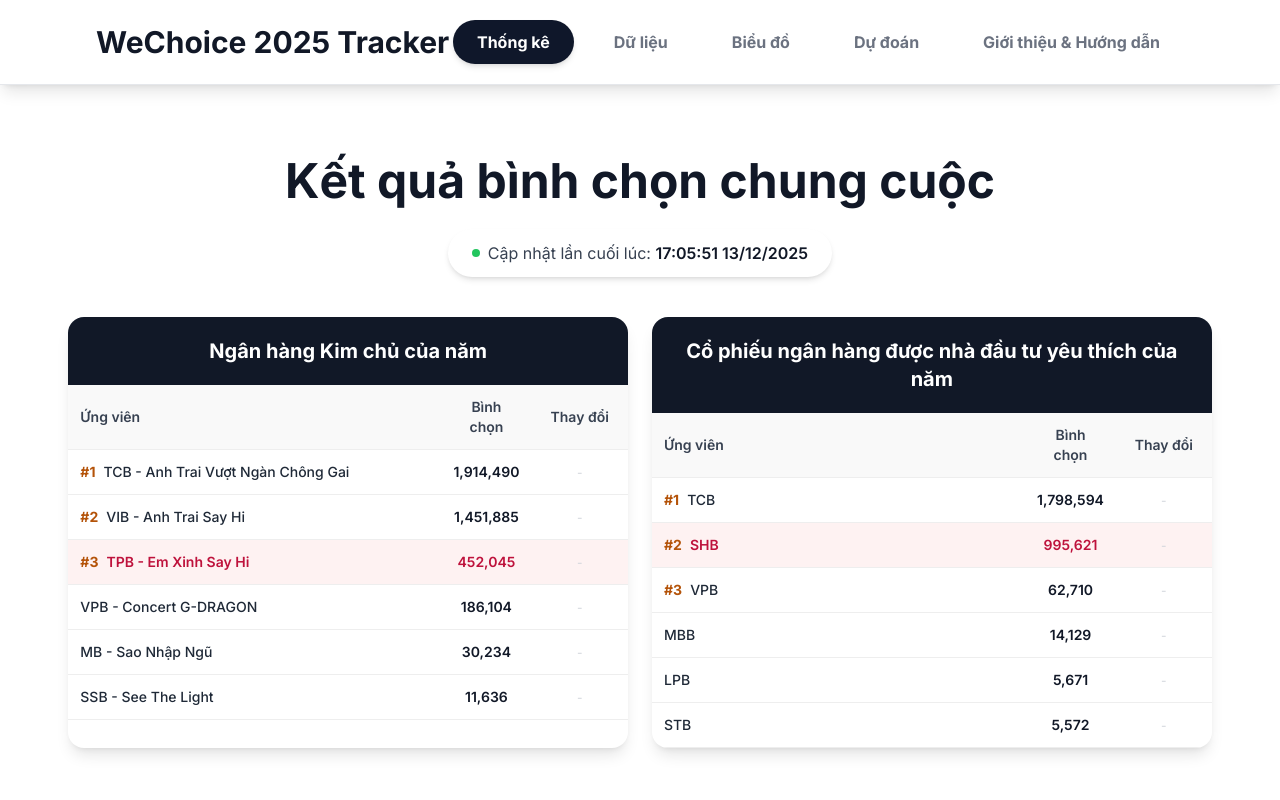
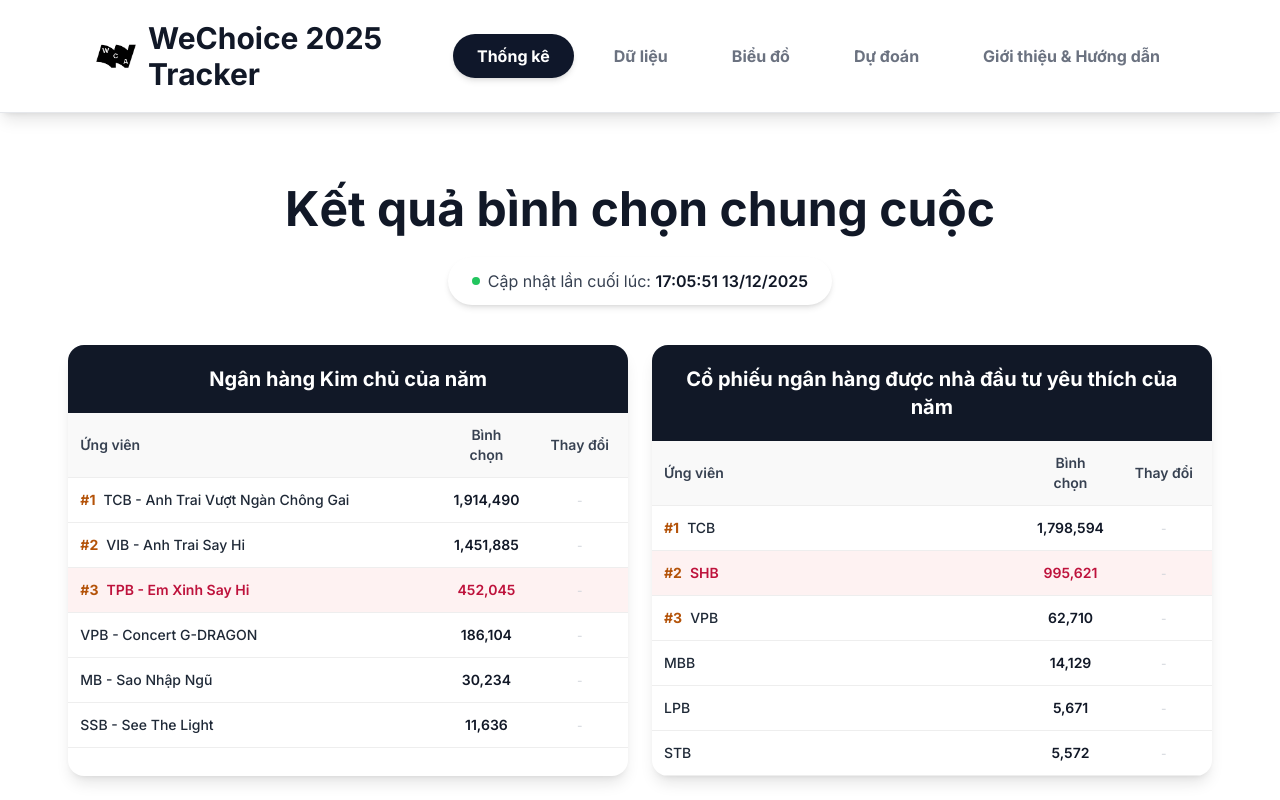
Before and after one commit to ntu09082007-eng/wechoice-tracker-frontend, a React (Vite) app: page /realtime in a window 1280 px wide. Shown: the top 800 px of the page. Built offline with nearby package versions, Linux system fonts and the light colour scheme.

Commit message:
Update Header.jsx

```diff
--- a/src/components/Header.jsx
+++ b/src/components/Header.jsx
@@ -19,11 +19,18 @@
         <div className="flex justify-between items-center">
           <h1 className="text-2xl md:text-3xl font-bold text-white">
             <Link
-              to="/realtime"
-              className="hover:opacity-90 transition-opacity duration-200 font-bold text-gray-900"
-            >
-              <span>WeChoice 2025 Tracker</span>
-            </Link>
+  to="/realtime"
+  className="flex items-center gap-3 hover:opacity-90 transition-opacity duration-200 font-bold text-gray-900"
+>
+  {/* Thêm ảnh logo vào đây */}
+  <img
+    src="/wechoice.png"
+    alt="Logo"
+    className="w-8 h-8 md:w-10 md:h-10 object-contain"
+  />
+
+  <span>WeChoice 2025 Tracker</span>
+</Link>
           </h1>
 
         {/* Desktop Navigation - Đã chỉnh lại kích thước To và Rộng như cũ */}
```
